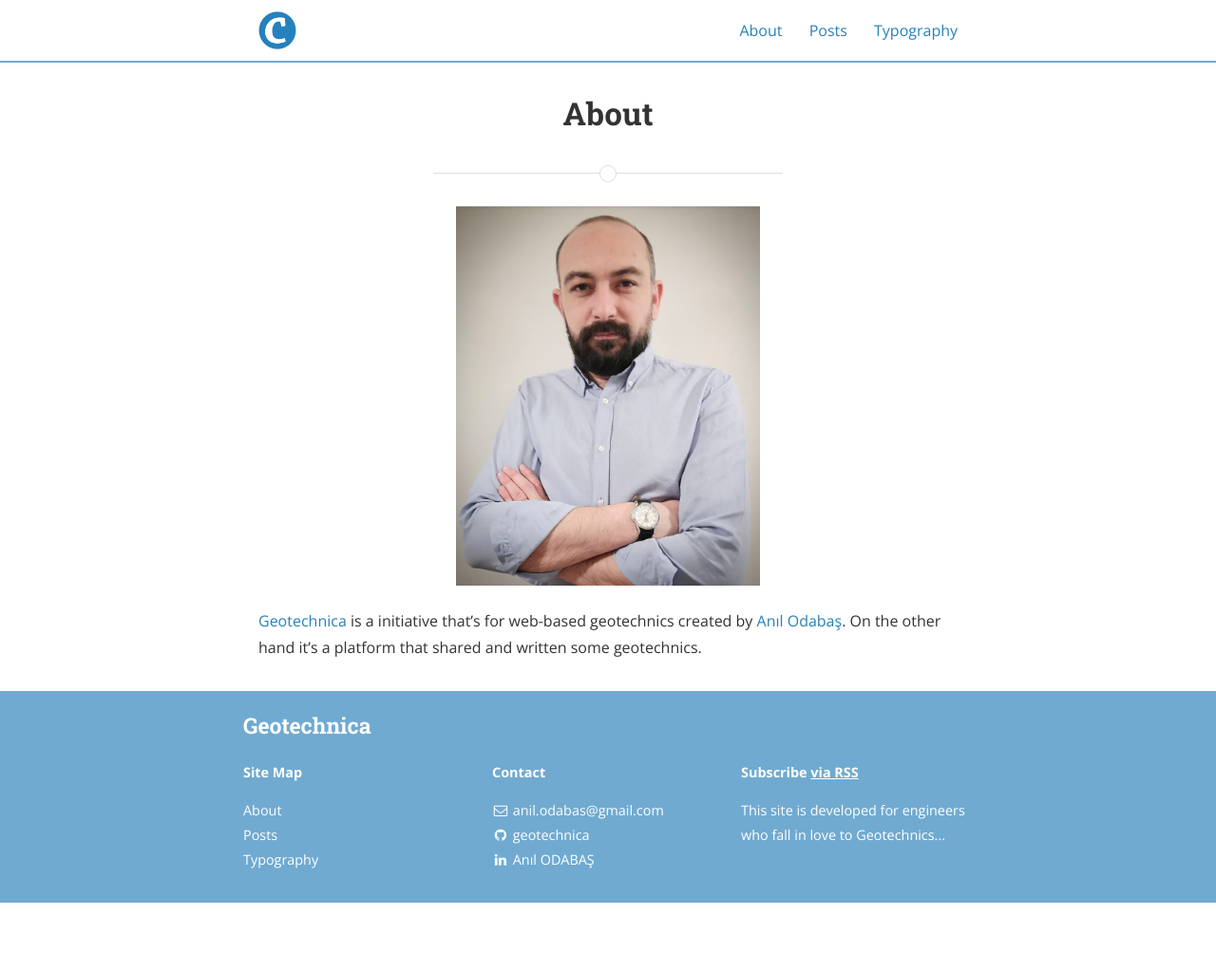
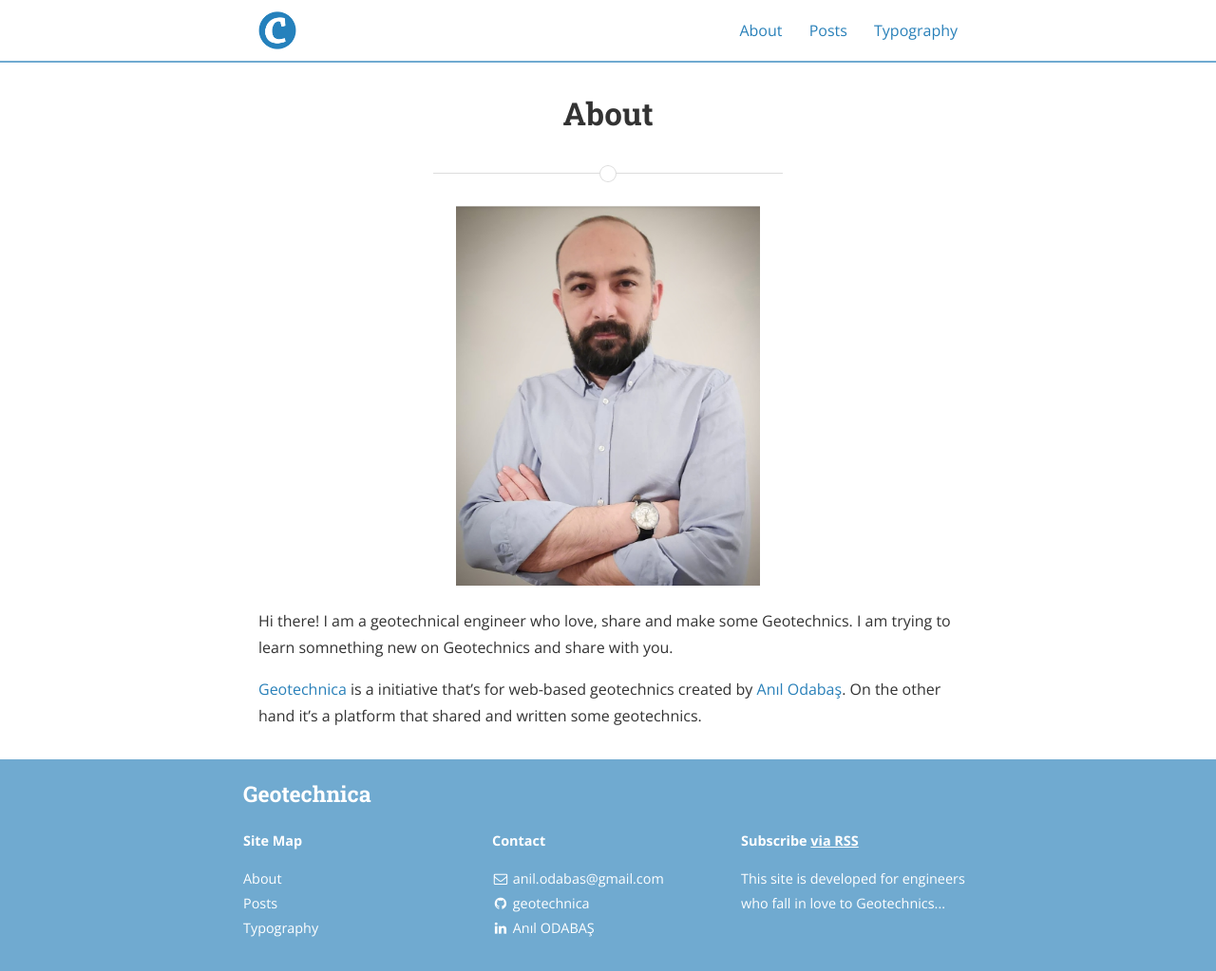
Before and after one commit to geotechnica/geotechnica.github.io, a Jekyll site: the page built from about.md, in a window 1280 px wide and 1023 px high. Shown: the whole window at 95% size. Built offline with Jekyll 4.4.1, drawn with Linux system fonts in a browser that asks for light colours; nearby versions of some CDN libraries.

Commit message:
Update about.md

```diff
--- a/about.md
+++ b/about.md
@@ -7,6 +7,8 @@ main_nav: true
 
 ![alt text]({{ site.baseurl }}/assets/profile-placeholder.gif "Profile Picture"){:.profile}
 
+Hi there! I am a geotechnical engineer who love, share and make some Geotechnics. I am trying to learn somnething new on Geotechnics and share with you.
+
 [Geotechnica] [geotechnica] is a initiative that's for web-based geotechnics created by [Anıl Odabaş] [linkedin]. On the other hand it's a platform that shared and written some geotechnics.
 
 
```
